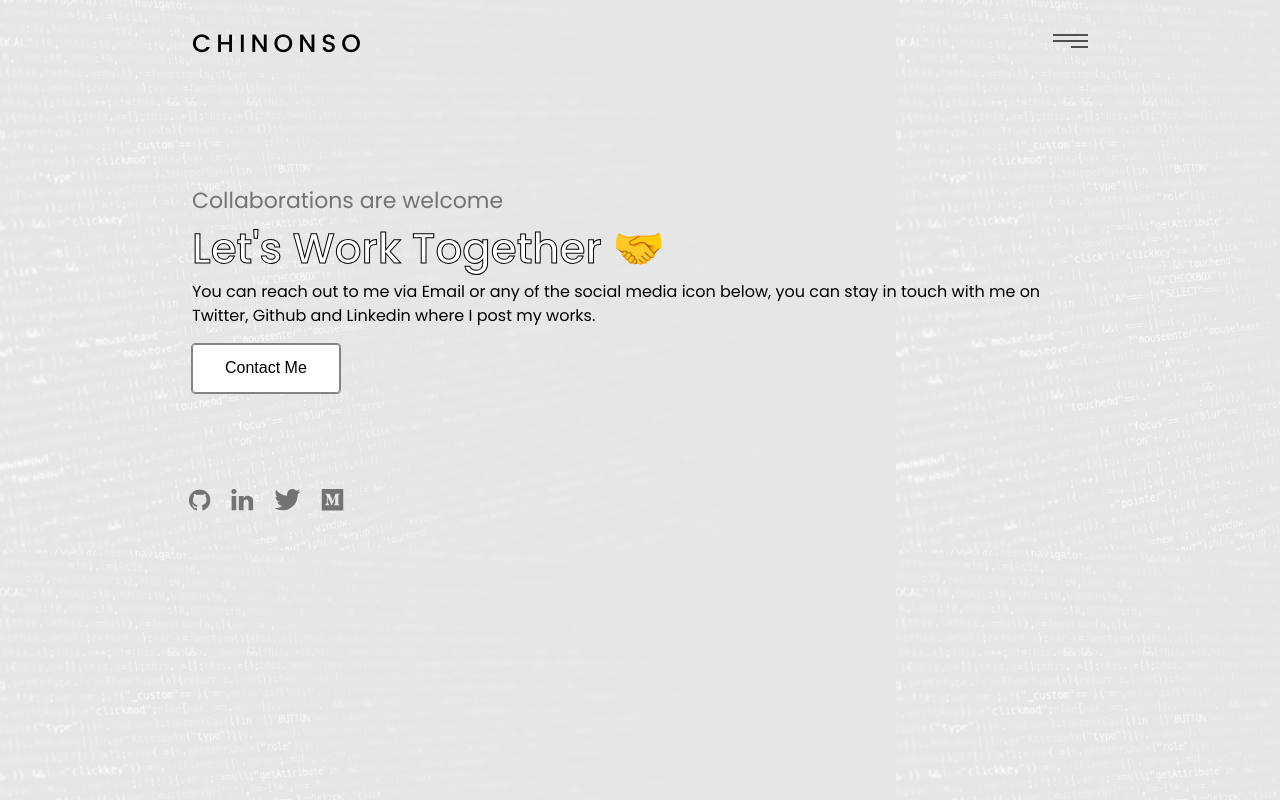
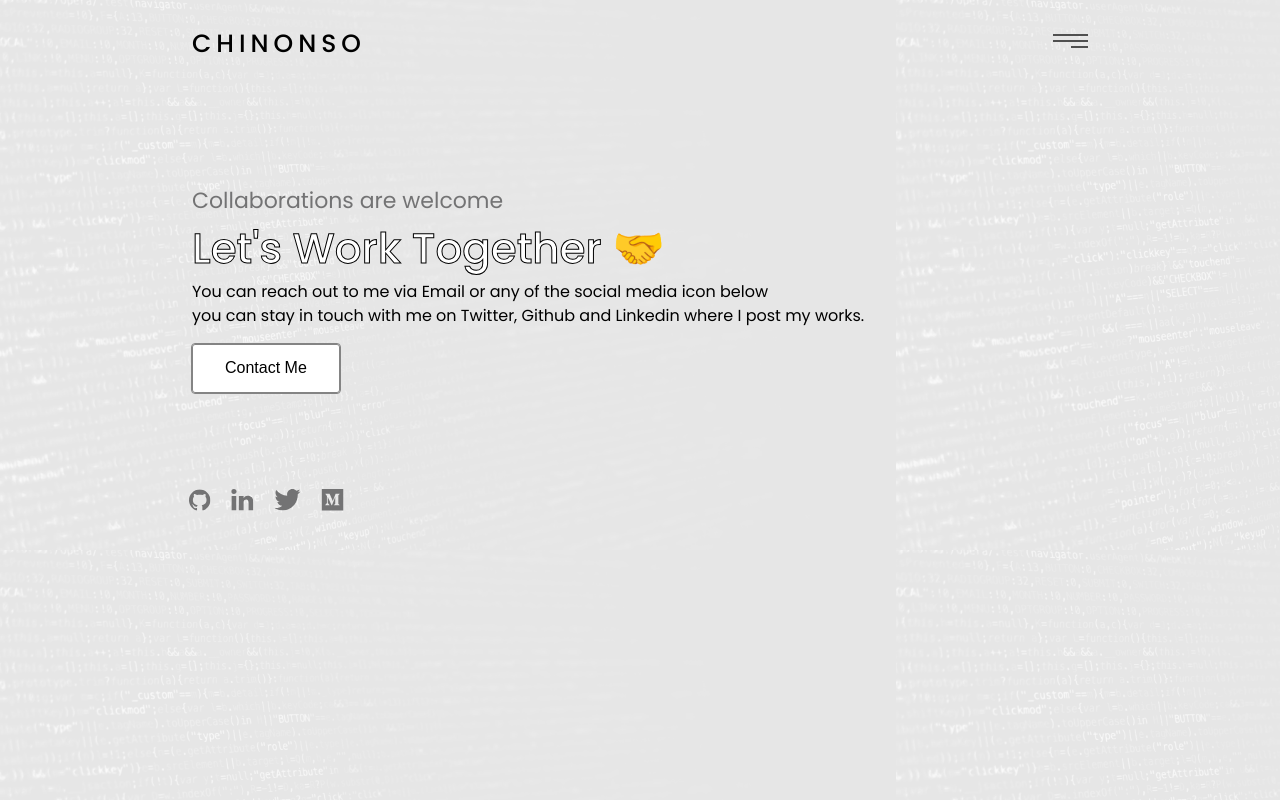
Before and after one commit to nwabuezenonso/v1portfolio, a React (Create React App) app: page /contact in a window 1280 px wide. Built offline with nearby package versions, Linux system fonts and the light colour scheme.

Commit message:
making transition slow in the all sections that made use of transition

```diff
--- a/src/containers/Contact/Contact.css
+++ b/src/containers/Contact/Contact.css
@@ -11,7 +11,7 @@
     margin: 0;
     transform: translateY(10%);
 	opacity: 0;
-	animation: slide-intro-anim 1.2s ease-in-out forwards;
+	animation: slide-intro-anim 0.8s ease-in-out forwards;
 }
 
 .heading h1{
@@ -25,7 +25,7 @@
     -webkit-text-stroke-color: #000;
     transform: translateY(10%);
 	opacity: 0;
-	animation: slide-intro-anim 1.4s ease-in-out forwards;
+	animation: slide-intro-anim 0.9s ease-in-out forwards;
 }
 
 .content p{
@@ -38,7 +38,7 @@
     color: #000000;
     transform: translateY(10%);
 	opacity: 0;
-	animation: slide-intro-anim 1.2s ease-in-out forwards;
+	animation: slide-intro-anim 1s ease-in-out forwards;
 }
 
 
--- a/src/containers/Contact/Contact.jsx
+++ b/src/containers/Contact/Contact.jsx
@@ -10,7 +10,7 @@ const Contact = () => {
           <h1>Let's Work Together <span role="img" aria-label="Let's Work Together">🤝</span></h1>
         </div>
         <div className='content'>
-          <p>You can reach out to me via Email or any of the social media icon below, you can stay in touch with me on Twitter, Github and Linkedin where I post my works.</p>
+          <p>You can reach out to me via Email or any of the social media icon below <br/> you can stay in touch with me on Twitter, Github and Linkedin where I post my works.</p>
         </div>
         <button className='portfolioButton'> Contact Me</button>
       </div>
--- a/src/containers/Home/Home.css
+++ b/src/containers/Home/Home.css
@@ -1,9 +1,5 @@
 .intro{
     padding: 5% 15% 5% 15%;
-}
-
-#resume{
-    margin-bottom: 1rem;
 }
 
 .intro_text p:nth-child(1){
@@ -31,7 +27,7 @@
     word-break: break-word;
     transform: translateY(10%);
 	opacity: 0;
-	animation: slide-intro-anim 1s ease-in-out forwards;
+	animation: slide-intro-anim 0.8s ease-in-out forwards;
 }
 
 .intro_text h1{
@@ -46,16 +42,21 @@
     line-height: 60px;
 }
 
+#resume{
+    margin-bottom: 1rem;
+    transform: translateY(10%);
+	opacity: 0;
+	animation: slide-intro-anim 0.9s ease-in-out forwards;
+}
+
 .intro_text a{
     font-weight: 500;
     font-size: 12px;
     line-height: 18px;
-    transform: translateY(20%);
-	opacity: 0;
-	animation: slide-intro-anim 1.2s ease-in-out forwards;
 }
 
 .portfolioButton{
+    cursor: pointer;
     padding: 0.9rem 2rem;
     box-sizing: border-box;
     border-radius: 3px;
@@ -65,7 +66,7 @@
     outline: 1px solid #848484;
     transform: translateY(10%);
 	opacity: 0;
-	animation: slide-intro-anim 1.4s ease-in-out forwards;
+	animation: slide-intro-anim 1s ease-in-out forwards;
 }
 
 @keyframes slide-intro-anim {
```
